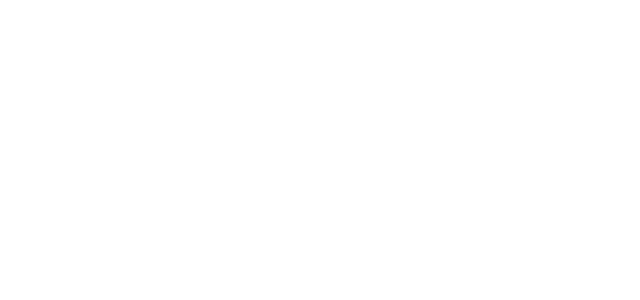
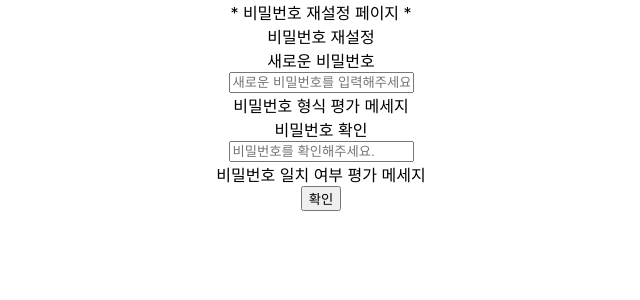
Before and after one commit to assistant8/CodeMentor, a React (Create React App) app: page /login/reset-password in a window 1280 px wide. Before the commit this address had no page. Shown: the top 300 px of the page, without its empty margins (319-959 px from the left). Built offline with nearby package versions, Linux system fonts and the light colour scheme.

Commit message:
재부팅

```diff
--- a/src/App.js
+++ b/src/App.js
@@ -13,10 +13,10 @@ import Complete from "./pages/mypage/Complete";
 import Chart from "./pages/mypage/Chart";
 import MyPost from "./pages/mypage/MyPost";
 import Login from "./pages/login/Login";
-// import ByEmail from "./pages/login/Login";
 import FindPassword from "./pages/login/FindPassword";
 import Register from "./pages/login/Register";
 import VerifyEmail from "./pages/login/VerifyEmail";
+import ResetPassword from "./pages/login/ResetPassword.jsx";
 
 function App() {
   return (
@@ -33,10 +33,10 @@ function App() {
         </Route>
         <Route path={PATH.LOGIN} element={<LoginLayout />}>
           <Route index element={<Login />} />
-          {/* <Route path="by-email" element={<ByEmail />} /> */}
           <Route path="find-password" element={<FindPassword />} />
           <Route path="register" element={<Register />} />
           <Route path="verify-email" element={<VerifyEmail />} />
+          <Route path="reset-password" element={<ResetPassword />} />
         </Route>
         <Route path={PATH.MYPAGE} element={<MainLayout />}>
           <Route index element={<MyPage />} />
--- /dev/null
+++ b/src/pages/login/ResetPassword.jsx
@@ -0,0 +1,31 @@
+import styles from "./ResetPassword.module.scss";
+import { useRef } from "react";
+export default function ResetPassword() {
+  const passwordInput = useRef();
+  return (
+    <div className={styles.container}>
+      <div>* 비밀번호 재설정 페이지 *</div>
+      <div>비밀번호 재설정</div>
+      <form>
+        <label htmlFor="password">새로운 비밀번호</label>
+        <input
+          type="password"
+          name="password"
+          id="password"
+          ref={passwordInput}
+          placeholder="새로운 비밀번호를 입력해주세요."
+        />
+        <div>비밀번호 형식 평가 메세지</div>
+        <label htmlFor="passwordConfirm">비밀번호 확인</label>
+        <input
+          type="password"
+          name="passwordConfirm"
+          id="passwordConfirm"
+          placeholder="비밀번호를 확인해주세요."
+        />
+        <div>비밀번호 일치 여부 평가 메세지</div>
+        <input type="submit" value="확인" />
+      </form>
+    </div>
+  );
+}
--- /dev/null
+++ b/src/pages/login/ResetPassword.module.scss
@@ -0,0 +1,12 @@
+.container {
+  width: 100%;
+  display: flex;
+  flex-direction: column;
+  align-items: center;
+}
+
+form {
+  display: flex;
+  flex-direction: column;
+  align-items: center;
+}
```
